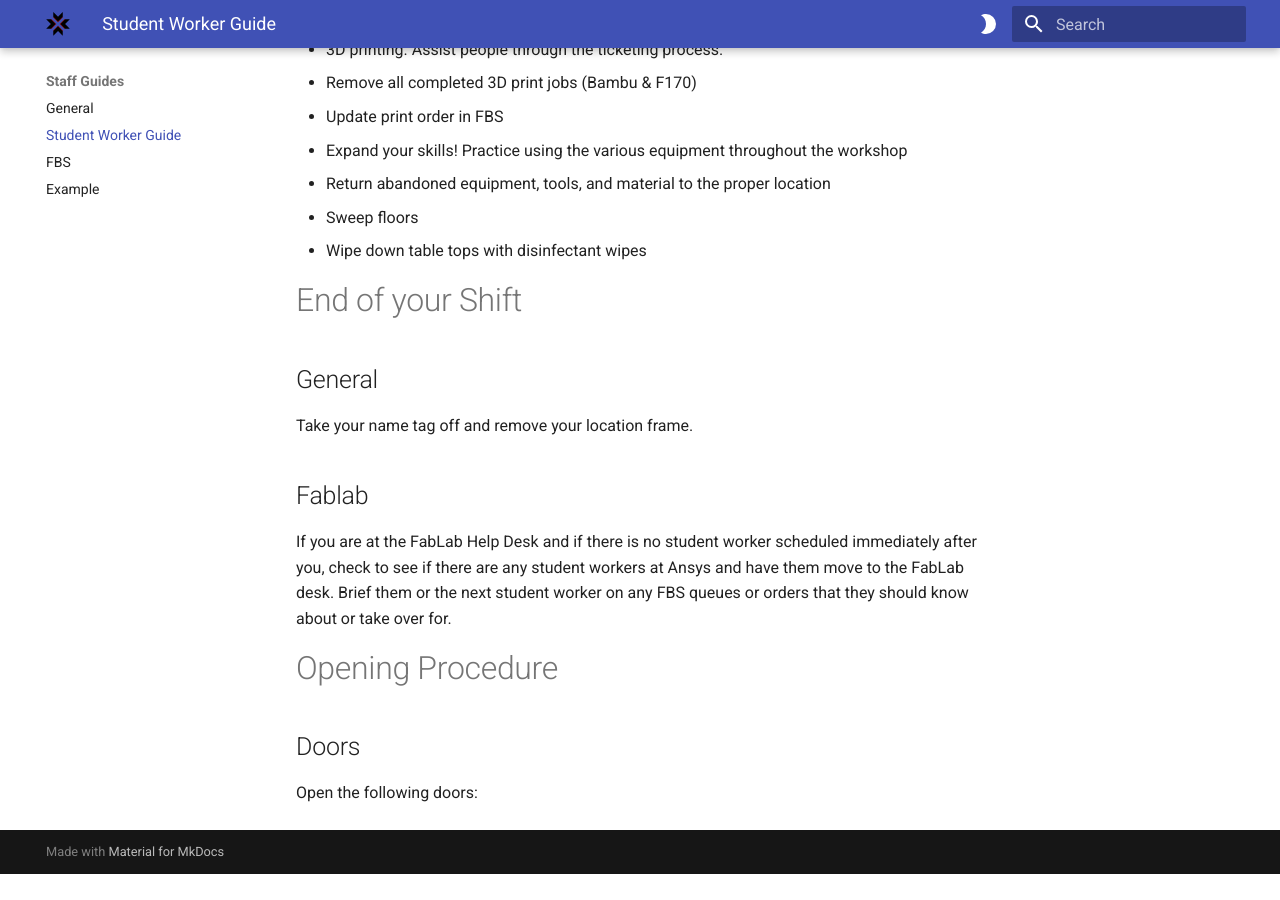
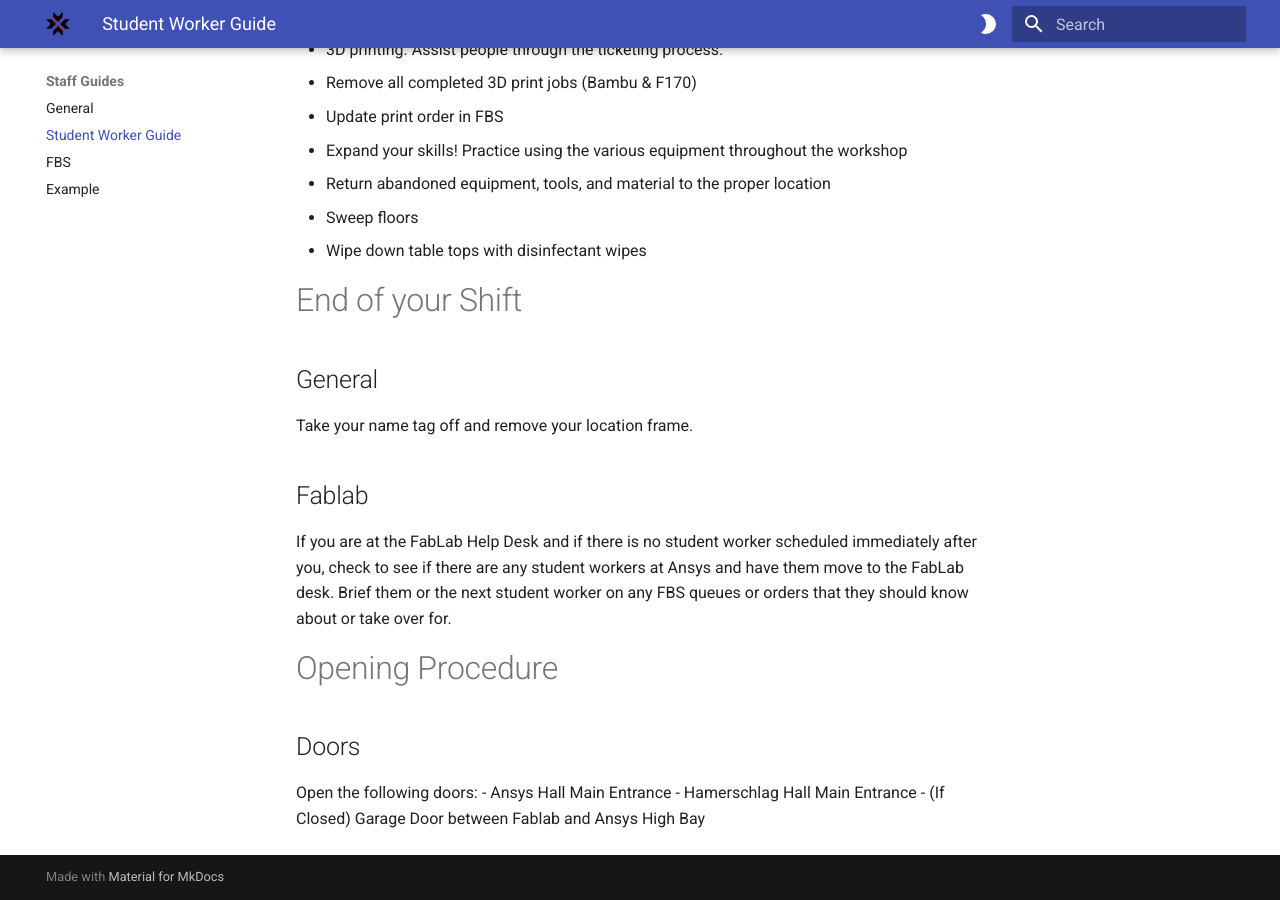
Before and after one commit to alexmnr/techspark, an MkDocs documentation site: the page built from docs/staff-guides/student-worker-guide.md, in a window 1280 px wide and 900 px high, scrolled down 2012 px. Built offline with MkDocs 1.6.1 and Material for MkDocs 9.7.7, drawn with Linux system fonts in a browser that asks for light colours; before the commit the page ends 2886 px from its top, so only the background shows below that.

Commit message:
Revert "Update opening procedure in student worker guide"
This reverts commit f62ed544a49a0729c583d2880e5921dea63a2903.

```diff
--- a/docs/staff-guides/student-worker-guide.md
+++ b/docs/staff-guides/student-worker-guide.md
@@ -68,3 +68,6 @@ Brief them or the next student worker on any FBS queues or orders that they shou
 # Opening Procedure
 ## Doors
 Open the following doors:
+- Ansys Hall Main Entrance
+- Hamerschlag Hall Main Entrance
+- (If Closed) Garage Door between Fablab and Ansys High Bay
```
